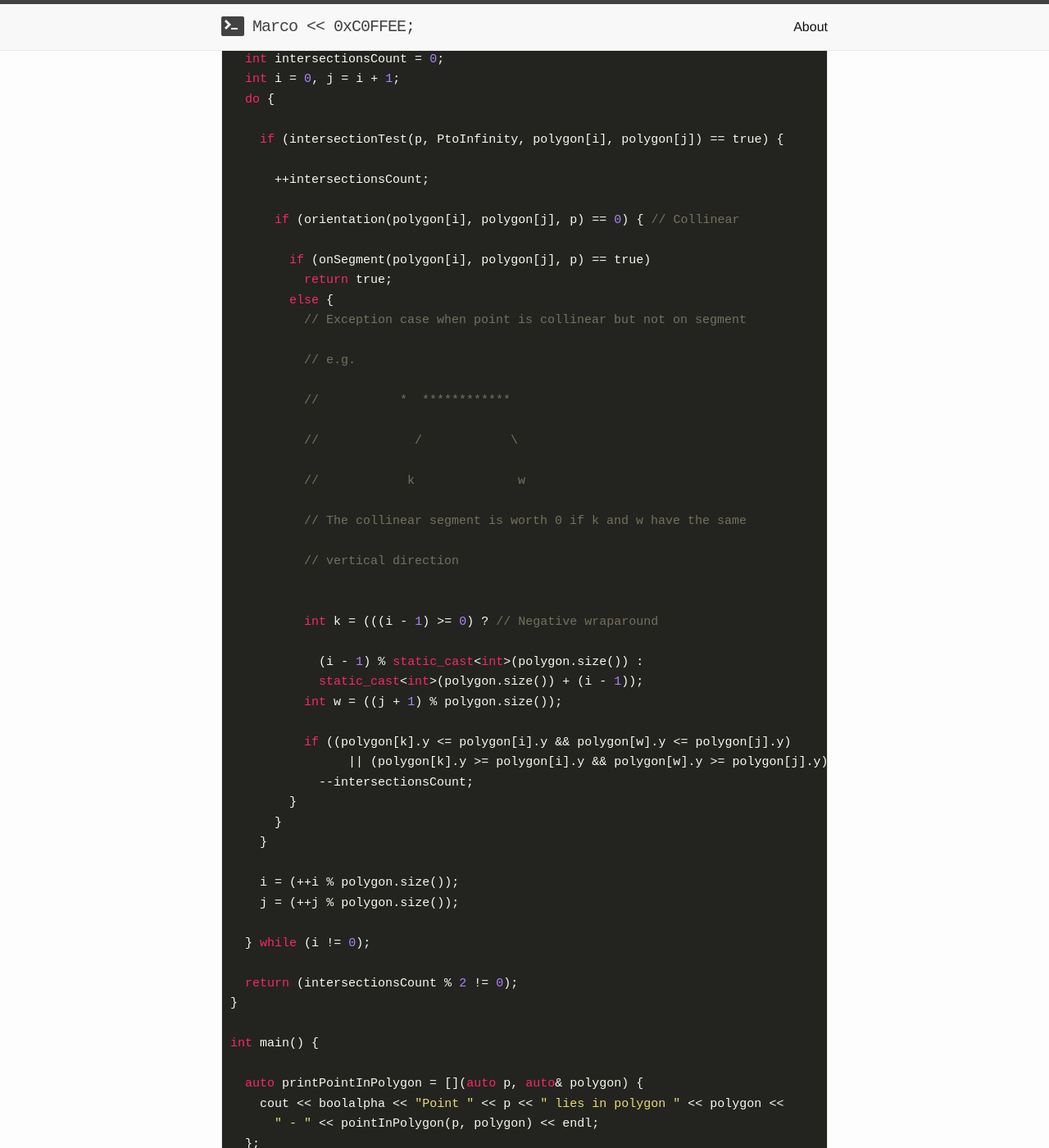
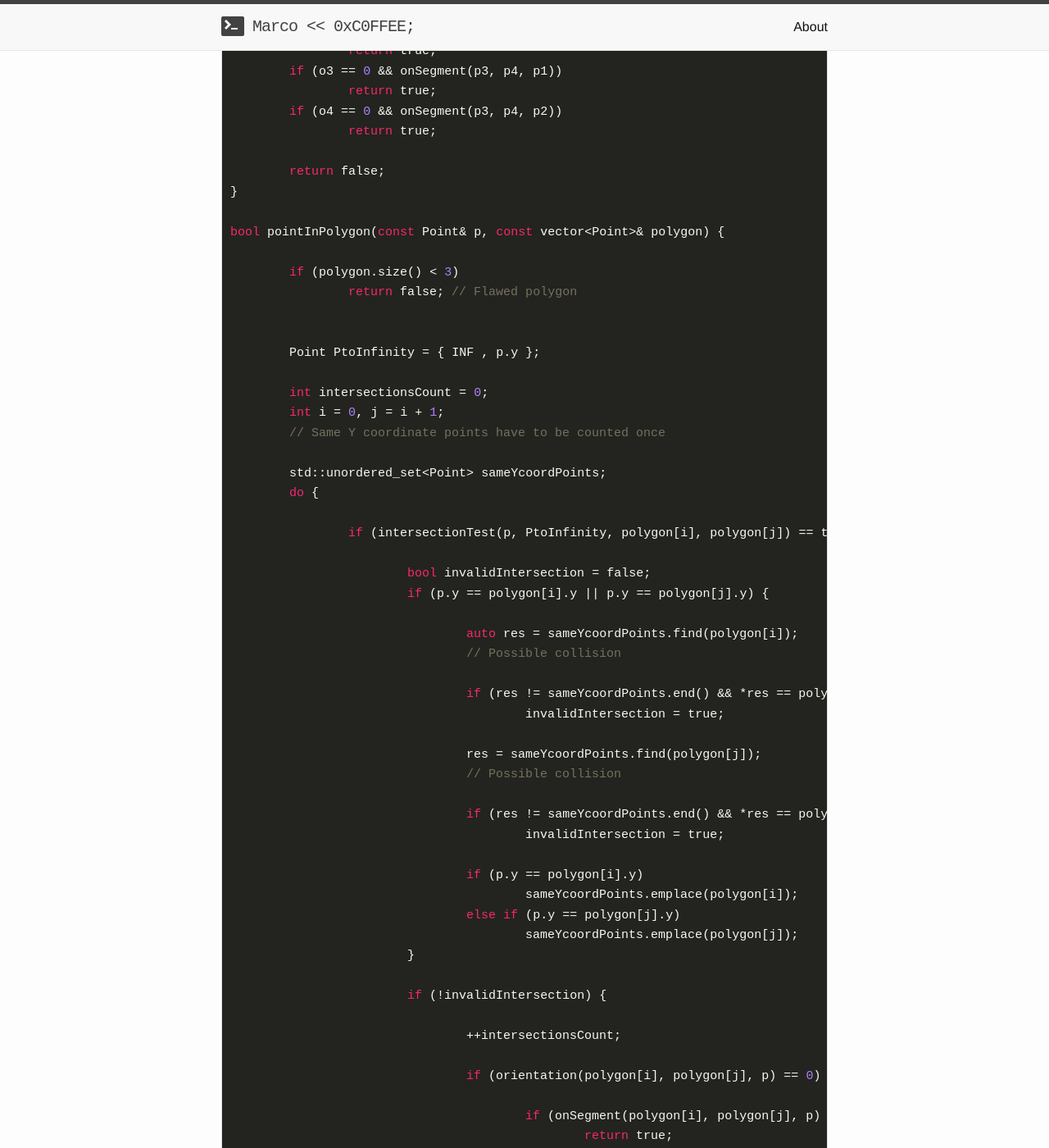
Before and after one commit to marcodiiga/marcodiiga.github.io, a Jekyll site: the page built from _posts/2015-08-25-point-in-polygon-problem.markdown, in a window 1280 px wide and 1400 px high, scrolled down 2887 px. Shown: the whole window at 82% size. Built offline with Jekyll 4.4.1, drawn with Linux system fonts in a browser that asks for light colours; formulas are drawn with MathJax 3; some of the changed text lies outside the part shown.

Commit message:
Fix for pip algorithm

```diff
--- a/_posts/2015-08-25-point-in-polygon-problem.markdown
+++ b/_posts/2015-08-25-point-in-polygon-problem.markdown
@@ -16,7 +16,9 @@
 
 ![image](/images/posts/pointinpolygonproblem1.png)
 
-Special attention deserves the case when segment \\( \overline{p \ p_{inf}} \\) has a successful intersection test and \\( p \\) is found collinear to the polygon edge: if \\( p \\) lies in the polygon edge segment, any further check can be skipped since the point lies on the border of the polygon.
+Special attention deserve two cases:
+* when segment \\( \overline{p \ p_{inf}} \\) has a successful intersection test and \\( p \\) is found collinear to the polygon edge: if \\( p \\) lies in the polygon edge segment, any further check can be skipped since the point lies on the border of the polygon
+* when the `to_infinity` segment crosses one or more vertices of the polygon the intersection has to be counted once (thanks *B Soma Naik* for spotting this)
 
 Algorithm follows
 
@@ -26,138 +28,174 @@
 #include <vector>
 #include <iterator>
 #include <algorithm>
+#include <unordered_set>
 using namespace std;
 
 // NB: max_int would cause overflow in the orientation test
 const int INF = 100'000;
 
 struct Point {
-  int x, y;
+	int x, y;
+	bool operator==(const Point& other) const {
+		return (x == other.x && y == other.y);
+	}
 };
 
+namespace std {
+	template <> struct hash<Point> {
+		size_t operator()(const Point& p) const {
+				return (p.x * 41) ^ p.y;
+		}
+	};
+}
+
 ostream& operator<<(ostream& os, const Point& p) {
-  os << "{" << p.x << ";" << p.y << "}";
-  return os;
+	os << "{" << p.x << ";" << p.y << "}";
+	return os;
 }
 ostream& operator<<(ostream& os, const vector<Point>& p) {
-  os << "{";
-  copy(p.begin(), p.end(), ostream_iterator<Point>(os));
-  os << "}";
-  return os;
+	os << "{";
+	copy(p.begin(), p.end(), ostream_iterator<Point>(os));
+	os << "}";
+	return os;
 }
 
 int orientation(const Point& p1, const Point& p2, const Point& q1) {
-  int val = (p2.y - p1.y) * (q1.x - p2.x) - (q1.y - p2.y) * (p2.x - p1.x);
-  if (val == 0)
-    return 0;
-  else
-    return (val < 0) ? -1 : 1;
+	int val = (p2.y - p1.y) * (q1.x - p2.x) - (q1.y - p2.y) * (p2.x - p1.x);
+	if (val == 0)
+		return 0;
+	else
+		return (val < 0) ? -1 : 1;
 }
 
 // Returns true if q lies on p1-p2
 bool onSegment(const Point& p1, const Point& p2, const Point& q) {
-  if (min(p1.x, p2.x) <= q.x && q.x <= max(p1.x, p2.x)
-    && min(p1.y, p2.y) <= q.y && q.y <= max(p1.y, p2.y))
-    return true;
-  else
-    return false;
+	if (min(p1.x, p2.x) <= q.x && q.x <= max(p1.x, p2.x)
+		&& min(p1.y, p2.y) <= q.y && q.y <= max(p1.y, p2.y))
+		return true;
+	else
+		return false;
 }
 
 bool intersectionTest(const Point& p1, const Point& p2,
-  const Point& p3, const Point& p4) {
-  int o1 = orientation(p1, p2, p3);
-  int o2 = orientation(p1, p2, p4);
-  int o3 = orientation(p3, p4, p1);
-  int o4 = orientation(p3, p4, p2);
+	const Point& p3, const Point& p4) {
+	int o1 = orientation(p1, p2, p3);
+	int o2 = orientation(p1, p2, p4);
+	int o3 = orientation(p3, p4, p1);
+	int o4 = orientation(p3, p4, p2);
 
-  // General case
-  if (o1 != o2 && o3 != o4)
-    return true;
+	// General case
+	if (o1 != o2 && o3 != o4)
+		return true;
 
-  // Special cases
-  if (o1 == 0 && onSegment(p1, p2, p3))
-    return true;
-  if (o2 == 0 && onSegment(p1, p2, p4))
-    return true;
-  if (o3 == 0 && onSegment(p3, p4, p1))
-    return true;
-  if (o4 == 0 && onSegment(p3, p4, p2))
-    return true;
+	// Special cases
+	if (o1 == 0 && onSegment(p1, p2, p3))
+		return true;
+	if (o2 == 0 && onSegment(p1, p2, p4))
+		return true;
+	if (o3 == 0 && onSegment(p3, p4, p1))
+		return true;
+	if (o4 == 0 && onSegment(p3, p4, p2))
+		return true;
 
-  return false;
+	return false;
 }
 
 bool pointInPolygon(const Point& p, const vector<Point>& polygon) {
 
-  if (polygon.size() < 3)
-    return false; // Flawed polygon
+	if (polygon.size() < 3)
+		return false; // Flawed polygon
 
-  Point PtoInfinity = { INF , p.y };
+	Point PtoInfinity = { INF , p.y };
 
-  int intersectionsCount = 0;
-  int i = 0, j = i + 1;
-  do {
+	int intersectionsCount = 0;
+	int i = 0, j = i + 1;
+	// Same Y coordinate points have to be counted once
+	std::unordered_set<Point> sameYcoordPoints;
+	do {
 
-    if (intersectionTest(p, PtoInfinity, polygon[i], polygon[j]) == true) {
+		if (intersectionTest(p, PtoInfinity, polygon[i], polygon[j]) == true) {
 
-      ++intersectionsCount;
+			bool invalidIntersection = false;
+			if (p.y == polygon[i].y || p.y == polygon[j].y) {
 
-      if (orientation(polygon[i], polygon[j], p) == 0) { // Collinear
-        if (onSegment(polygon[i], polygon[j], p) == true)
-          return true;
-        else {
-          // Exception case when point is collinear but not on segment
-          // e.g.
-          //           *  ************
-          //             /            \
-          //            k              w
-          // The collinear segment is worth 0 if k and w have the same
-          // vertical direction
+				auto res = sameYcoordPoints.find(polygon[i]);
+				// Possible collision
+				if (res != sameYcoordPoints.end() && *res == polygon[i])
+					invalidIntersection = true;
 
-          int k = (((i - 1) >= 0) ? // Negative wraparound
-            (i - 1) % static_cast<int>(polygon.size()) :
-            static_cast<int>(polygon.size()) + (i - 1));
-          int w = ((j + 1) % polygon.size());
+				res = sameYcoordPoints.find(polygon[j]);
+				// Possible collision
+				if (res != sameYcoordPoints.end() && *res == polygon[i])
+					invalidIntersection = true;
 
-          if ((polygon[k].y <= polygon[i].y && polygon[w].y <= polygon[j].y)
-          	|| (polygon[k].y >= polygon[i].y && polygon[w].y >= polygon[j].y))
-            --intersectionsCount;
-        }
-      }
-    }
+				if (p.y == polygon[i].y)
+					sameYcoordPoints.emplace(polygon[i]);
+				else if (p.y == polygon[j].y)
+					sameYcoordPoints.emplace(polygon[j]);
+			}
 
-    i = (++i % polygon.size());
-    j = (++j % polygon.size());
+			if (!invalidIntersection) {
 
-  } while (i != 0);
+				++intersectionsCount;
 
-  return (intersectionsCount % 2 != 0);
+				if (orientation(polygon[i], polygon[j], p) == 0) { // Collinear
+					if (onSegment(polygon[i], polygon[j], p) == true)
+						return true;
+					else {
+						// Exception case when point is collinear but not on segment
+						// e.g.
+						//           *  ************
+						//             /            \
+						//            k              w
+						// The collinear segment is worth 0 if k and w have the same
+						// vertical direction
+
+						int k = (((i - 1) >= 0) ? // Negative wraparound
+							(i - 1) % static_cast<int>(polygon.size()) :
+							static_cast<int>(polygon.size()) + (i - 1));
+						int w = ((j + 1) % polygon.size());
+
+						if ((polygon[k].y <= polygon[i].y && polygon[w].y <= polygon[j].y)
+							|| (polygon[k].y >= polygon[i].y && polygon[w].y >= polygon[j].y))
+							--intersectionsCount;
+					}
+				}
+			}
+		}
+
+		i = ((i + 1) % polygon.size());
+		j = ((j + 1) % polygon.size());
+
+	} while (i != 0);
+
+	return (intersectionsCount % 2 != 0);
 }
 
 int main() {
 
-  auto printPointInPolygon = [](auto p, auto& polygon) {
-    cout << boolalpha << "Point " << p << " lies in polygon " << polygon <<
-      " - " << pointInPolygon(p, polygon) << endl;
-  };
+	auto printPointInPolygon = [](auto p, auto& polygon) {
+		cout << boolalpha << "Point " << p << " lies in polygon " << polygon <<
+			" - " << pointInPolygon(p, polygon) << endl;
+	};
 
-  vector<Point> polygon = { { 0,0 },{ 0,3 },{ 3,3 },{ 3,1 },{ 2,1 },{ 2,0 } };
-  Point p = { 1,1 };
-  printPointInPolygon(p, polygon);
+	vector<Point> polygon = { { 2,1 },{ 3,2 },{ 2,3 } };
+	Point p = { 1,2 };
+	printPointInPolygon(p, polygon);
 
 
-  polygon = { { 0, 0 },{ 5, 0 },{ 10, 10 },{ 5, 10 } };
-  p = { 3, 3 };
-  printPointInPolygon(p, polygon);
+	polygon = { { 0, 0 },{ 5, 0 },{ 10, 10 },{ 5, 10 } };
+	p = { 3, 3 };
+	printPointInPolygon(p, polygon);
 
-  p = { 4, 10 };
-  printPointInPolygon(p, polygon);
+	p = { 4, 10 };
+	printPointInPolygon(p, polygon);
 
-  polygon = { { 0, 0 },{ -5, 0 },{ -10, -10 } };
-  p = { 0, -2 };
-  printPointInPolygon(p, polygon);
+	polygon = { { 0, 0 },{ -5, 0 },{ -10, -10 } };
+	p = { 0, -2 };
+	printPointInPolygon(p, polygon);
 
-  return 0;
+	return 0;
 }
 {% endhighlight %}
 
```
